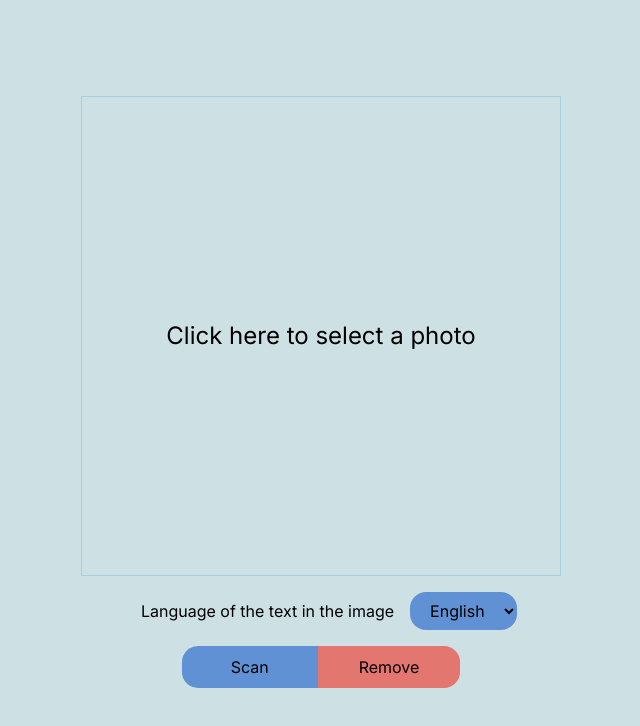
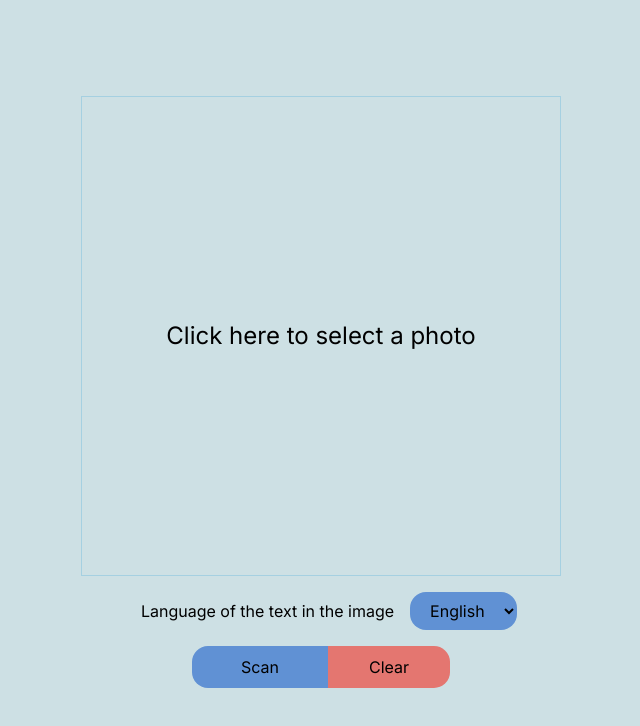
Before and after one commit to waelhasan/simple-web-ocr, a Next.js app: page / in a window 1280 px wide. Shown: the top 726 px of the page, without its empty margins (319-959 px from the left). Built offline with nearby package versions, Linux system fonts and the light colour scheme.

Commit message:
Changed Remove button caption to Clear

```diff
--- a/src/components/Buttons.tsx
+++ b/src/components/Buttons.tsx
@@ -36,7 +36,7 @@ export function Buttons({
                 duration-75
                 bg-[--background-danger] hover:bg-[--background-danger-alternate-1] disabled:bg-gray-500
                 py-[0.5rem] px-[2.5rem]">
-                Remove
+                Clear
             </button>
         </div>
     )
```
